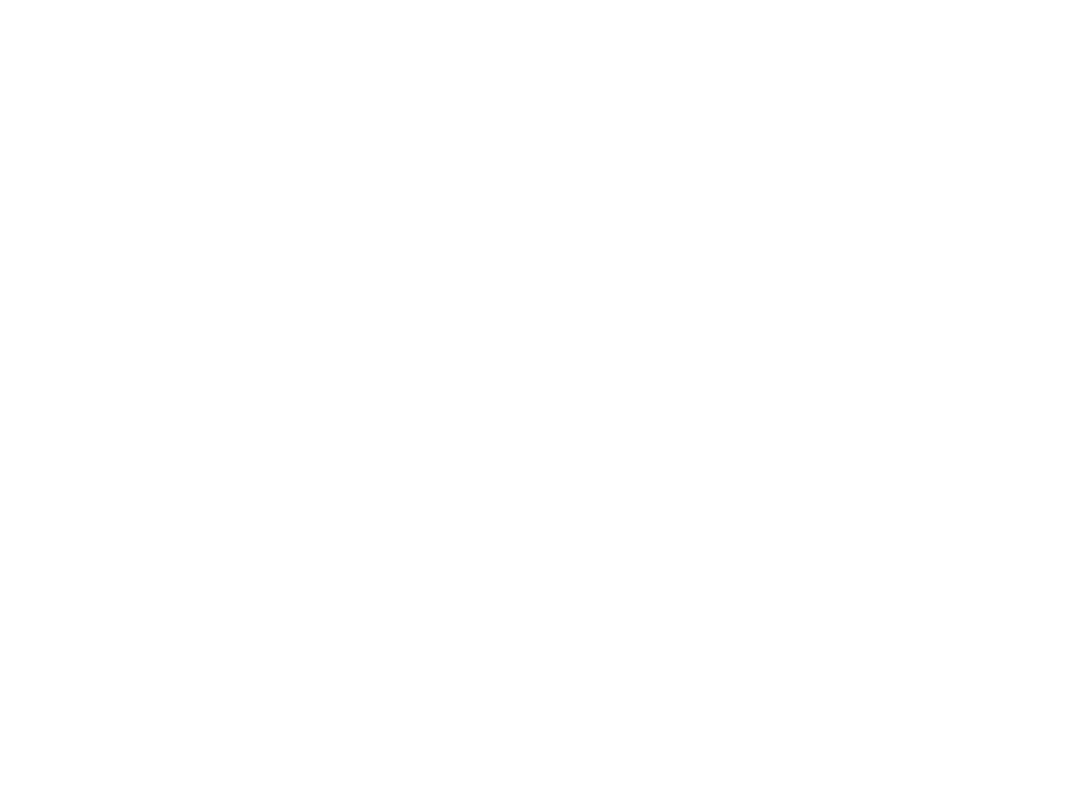
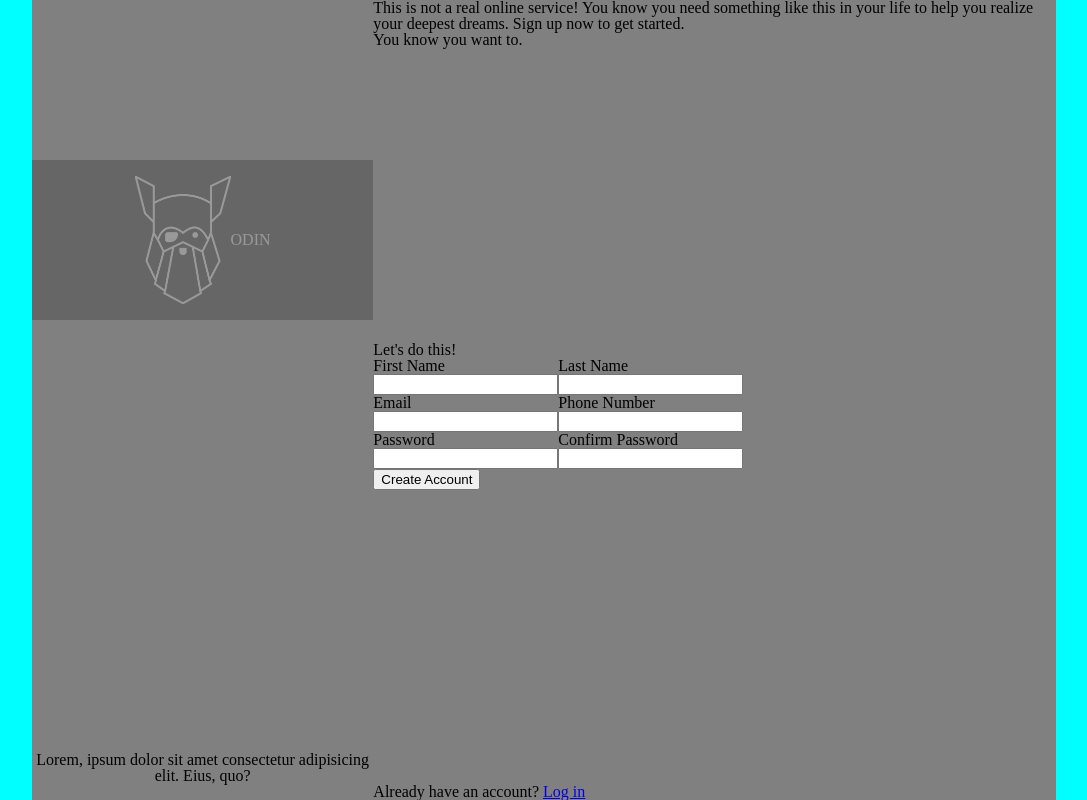
Before and after one commit to watersong89/odin-sign-up-form, a plain HTML site: page index.html in a window 1280 px wide. Shown: the whole page, without its empty margins (96-1183 px from the left). Drawn offline with Linux system fonts and the light colour scheme.

Commit message:
Basic html structure and styling

```diff
--- a/index.html
+++ b/index.html
@@ -11,7 +11,46 @@
 </head>
 <body>
 
-
+  <div class="container">
+    <section class="left">
+      <div class="logo-container">
+        <img src="img/odin-lined.png" alt="The Odin Project Logo">
+        <div class="logo-text">ODIN</div>
+      </div>
+      <p class="attrib-text">Lorem, ipsum dolor sit amet consectetur adipisicing elit. Eius, quo?</p>
+    </section>
+    <section class="right">
+      <div class="text">
+        <h1>This is not a real online service! You know you need something like this in your life to help you realize your deepest dreams. Sign up <em>now</em> to get started.</h1>
+        <h2>You <em>know</em> you want to.</h2>
+      </div>
+      <form action="#" method="post">
+        <h3>Let's do this!</h3>
+        <div class="input-area">
+          <fieldset class="input-area-left">
+            <label for="first-name">First Name</label>
+            <input type="text" name="first-name" id="first-name">
+            <label for="email">Email</label>
+            <input type="email" name="email" id="email">
+            <label for="password">Password</label>
+            <input type="password" name="password" id="password">
+          </fieldset>
+          <fieldset class="input-area-right">
+            <label for="last-name">Last Name</label>
+            <input type="text" name="last-name" id="last-name">
+            <label for="phone-number">Phone Number</label>
+            <input type="tel" name="phone-number" id="phone-number">
+            <label for="password-confirm">Confirm Password</label>
+            <input type="password" name="password-confirm" id="password-confirm">
+          </fieldset>
+        </div>
+        <fieldset class="submit-area">
+          <button type="submit">Create Account</button>
+        </fieldset>
+      </form>
+      <p>Already have an account? <a href="#">Log in</a></p>
+    </section>
+  </div>
 
   <script src="scripts.js"></script>
 </body>
--- a/styles.css
+++ b/styles.css
@@ -0,0 +1,64 @@
+* {
+  box-sizing: border-box;
+}
+
+body {
+  display: flex;
+  justify-content: space-around;
+  background-color: cyan;
+  overflow: hidden;
+}
+
+img {
+  height: 8rem;
+}
+
+.logo-container {
+  display: flex;
+  color: white;
+  background-color: black;
+  opacity: 0.2;
+  align-items: center;
+  justify-content: center;
+  margin-top: 20vh;
+  padding: 1rem 0;
+}
+
+.container {
+  display: flex;
+  height: 100vh;
+  width: 80vw;
+  background-color: gray;
+}
+
+.left {
+  position: relative;
+  flex: 1;
+}
+
+.right {
+  flex: 2;
+  display: flex;
+  flex-direction: column;
+  justify-content: space-between;
+}
+
+.left p {
+  text-align: center;
+  position: absolute;
+  bottom: 1rem;
+}
+
+.input-area {
+  display: flex;
+}
+
+.input-area-left {
+  display: flex;
+  flex-direction: column;
+}
+
+.input-area-right {
+  display: flex;
+  flex-direction: column;
+}
```
Also changed, not shown: img/odin-lined.png (added).
